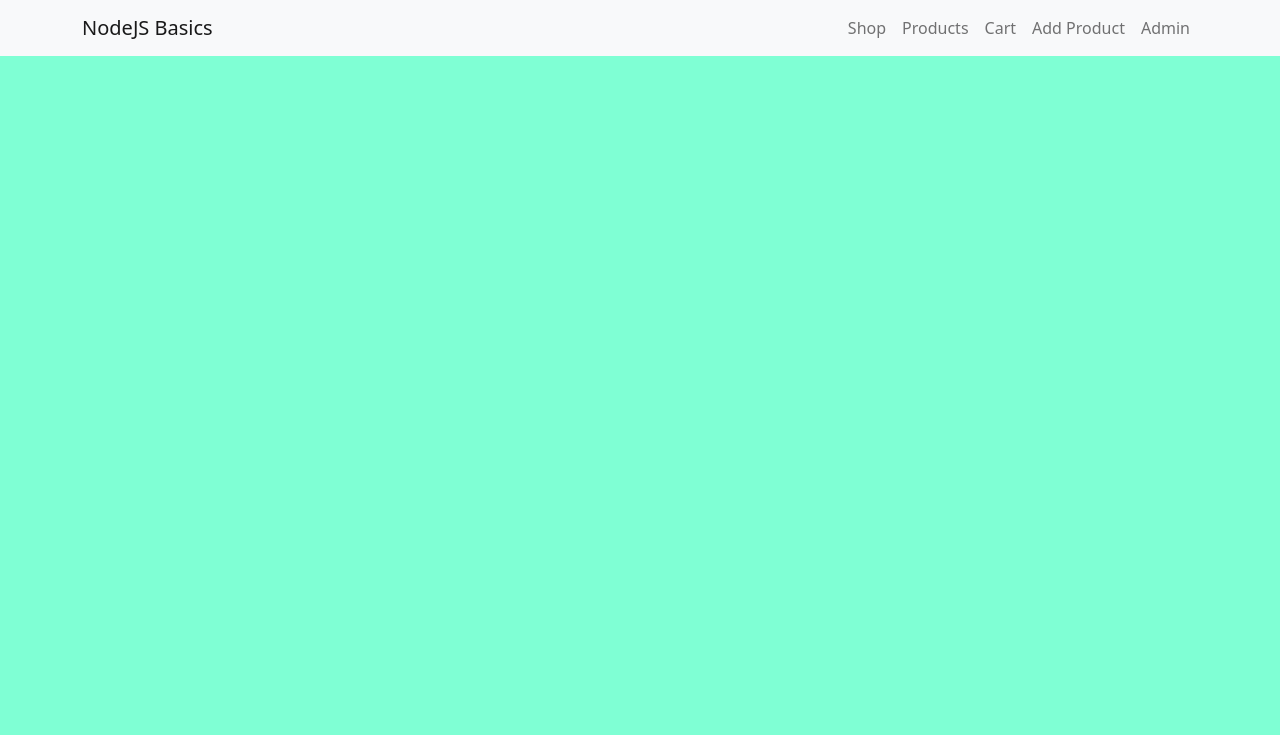
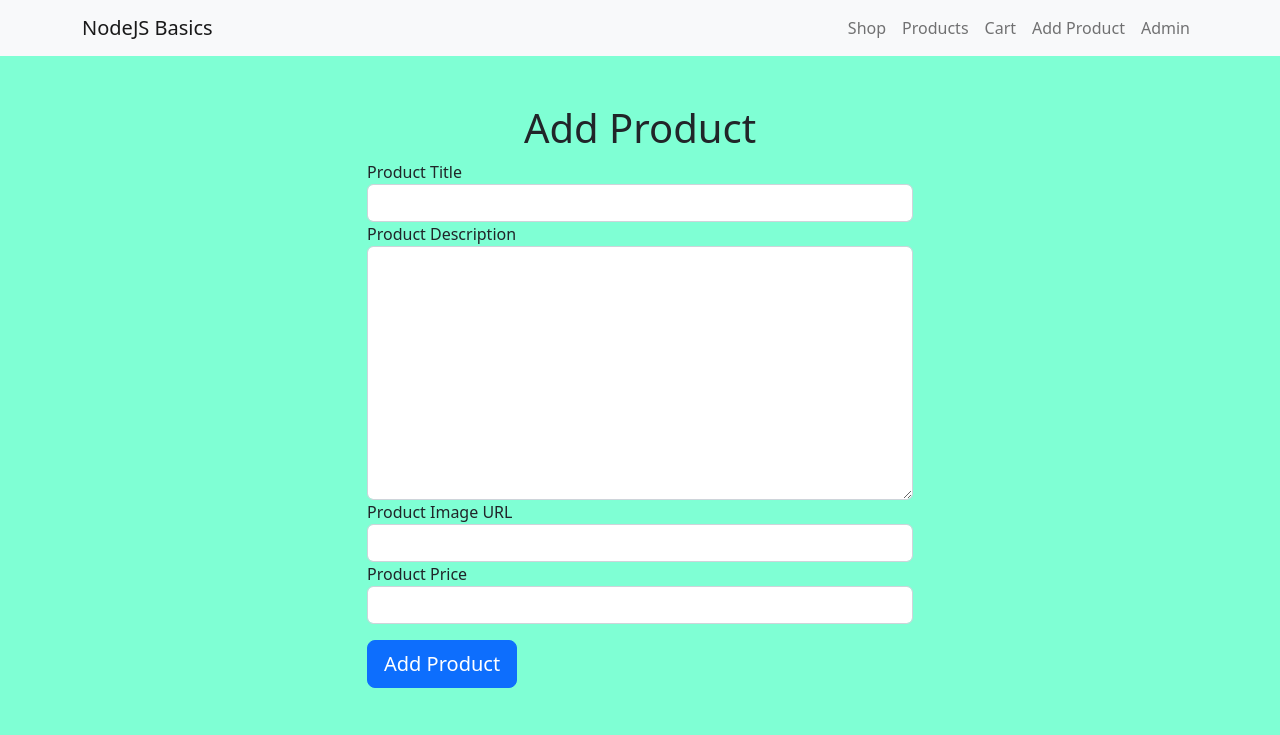
Before and after one commit to Manojlovic1998/NodeJS-Basics, a Node server app: page /admin/edit-product in a window 1280 px wide. Shown: the top 735 px of the page. Run offline with Node 20, Linux system fonts and the light colour scheme; some libraries are stand-ins or nearby versions.

Commit message:
Add form context to the edit-product template

```diff
--- a/views/admin/edit-product.pug
+++ b/views/admin/edit-product.pug
@@ -1,2 +1,22 @@
 extends ../layouts/main-layout
 block content
+block content
+  main.container.py-5
+    .row
+      .col-12.text-center
+        h1 Add Product
+      .col-12.col-md-8.col-lg-6.mx-auto
+        form(action="/admin/add-product" method="POST" class="form")
+          .form-group
+            label(for="title") Product Title
+            input(type="text" name="title" id="title").form-control
+          .form-group
+            label(for="description") Product Description
+            textarea#description(name="description" cols="30" rows="10").form-control
+          .form-group
+            label(for="imageUrl") Product Image URL
+            input#imageUrl(type="url" name="imageUrl").form-control
+          .form-group
+            label(for="price") Product Price
+            input#price(type="number" name="price" min="0").form-control
+          button(type="submit").btn.btn-lg.mt-3.btn-primary Add Product
```
